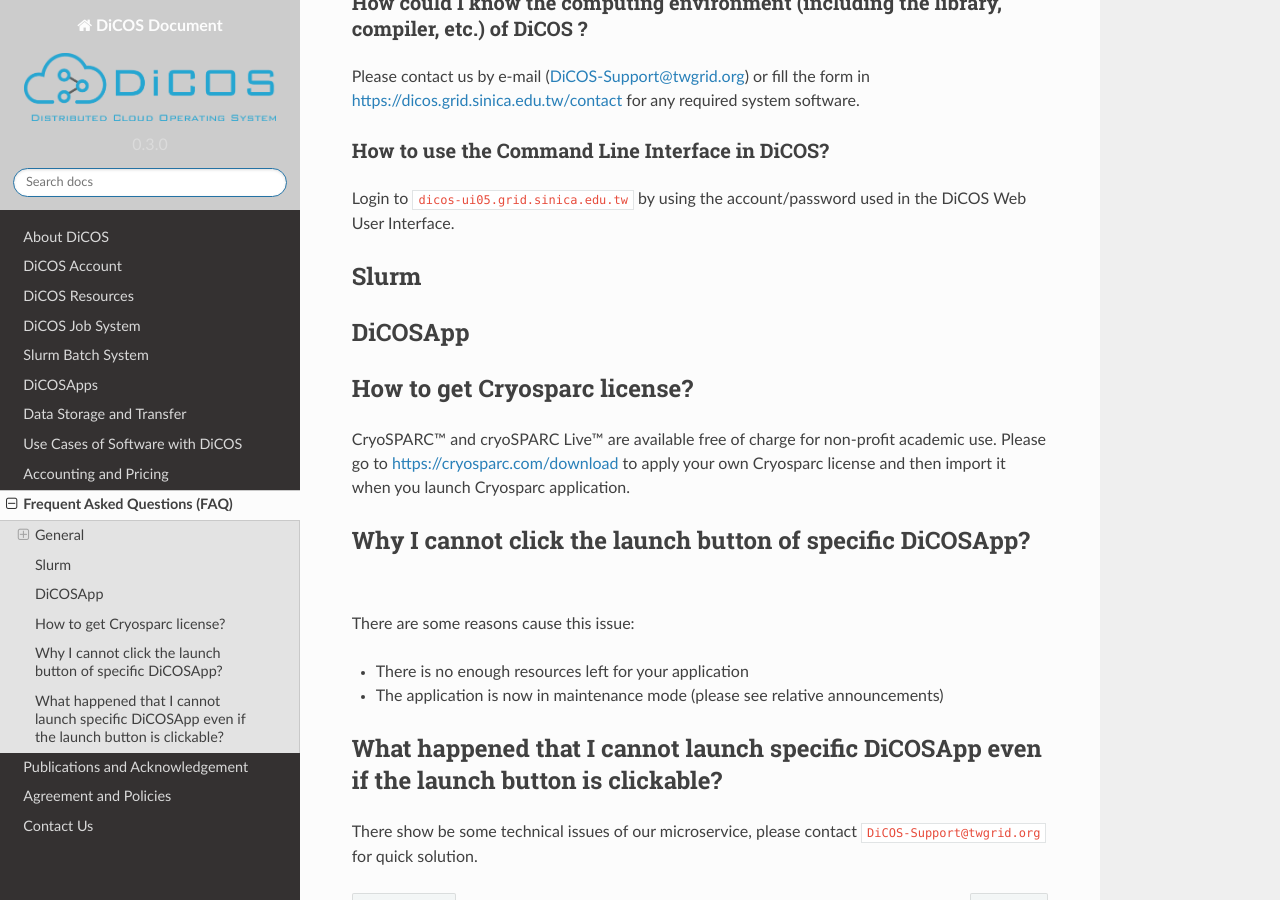
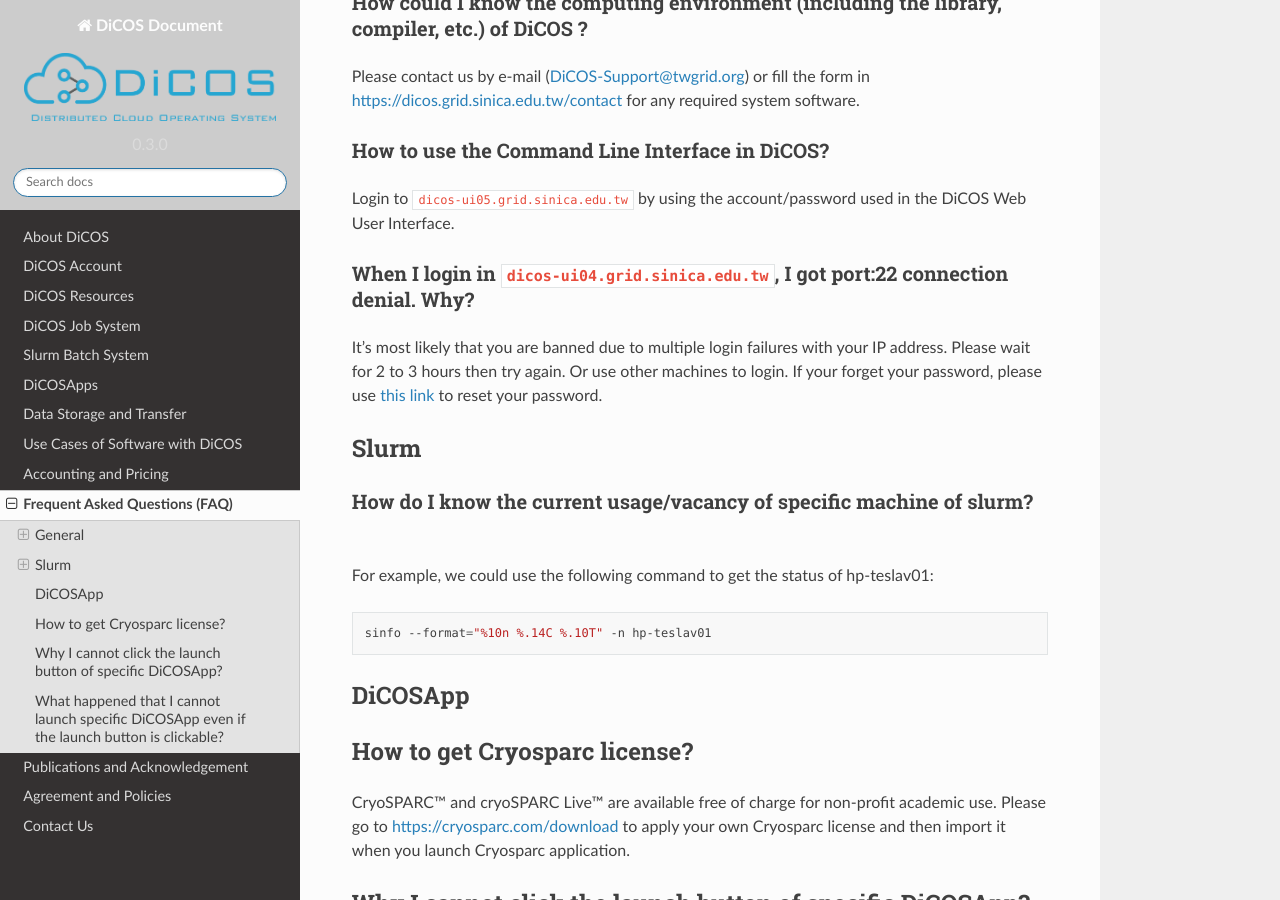
Before and after one commit to ASGCOPS/dicos_document, a Sphinx documentation site: the page built from docs/source/faq.rst, in a window 1280 px wide and 900 px high, scrolled down 227 px. Built offline with Sphinx 7.4.7 and the Read the Docs theme 2.0.0, drawn with Linux system fonts in a browser that asks for light colours.

Commit message:
Edit faq.rst

```diff
--- a/docs/source/faq.rst
+++ b/docs/source/faq.rst
@@ -18,9 +18,23 @@
 
 Login to ``dicos-ui05.grid.sinica.edu.tw`` by using the account/password used in the DiCOS Web User Interface.
 
+When I login in ``dicos-ui04.grid.sinica.edu.tw``, I got port:22 connection denial. Why?
+^^^^^^^^^^^^^^^^^^^^^^^^^^^^^^^^^^^^^^^^^^^^^^^^^^^^^^^^^^^^^^^^^^^^^^^^^^^^^^^^^^^^^^^^^^^^^^^^^^^^^^^
+
+It's most likely that you are banned due to multiple login failures with your IP address. Please wait for 2 to 3 hours then try again. Or use other machines to login. If your forget your password, please use `this link <https://canew.twgrid.org/ApplyAccount/nocertModify.php>`_ to reset your password.
+
 ---------------------------
 Slurm
 ---------------------------
+
+How do I know the current usage/vacancy of specific machine of slurm?
+^^^^^^^^^^^^^^^^^^^^^^^^^^^^^^^^^^^^^^^^^^^^^^^^^^^^^^^^^^^^^^^^^^^^^^^^^^^^^^^^^^^^^^^^^^^^^^^^^^^^^^^
+
+For example, we could use the following command to get the status of hp-teslav01:
+
+.. code-block:: bash
+
+   sinfo --format="%10n %.14C %.10T" -n hp-teslav01
 
 ---------------------------
 DiCOSApp
```
